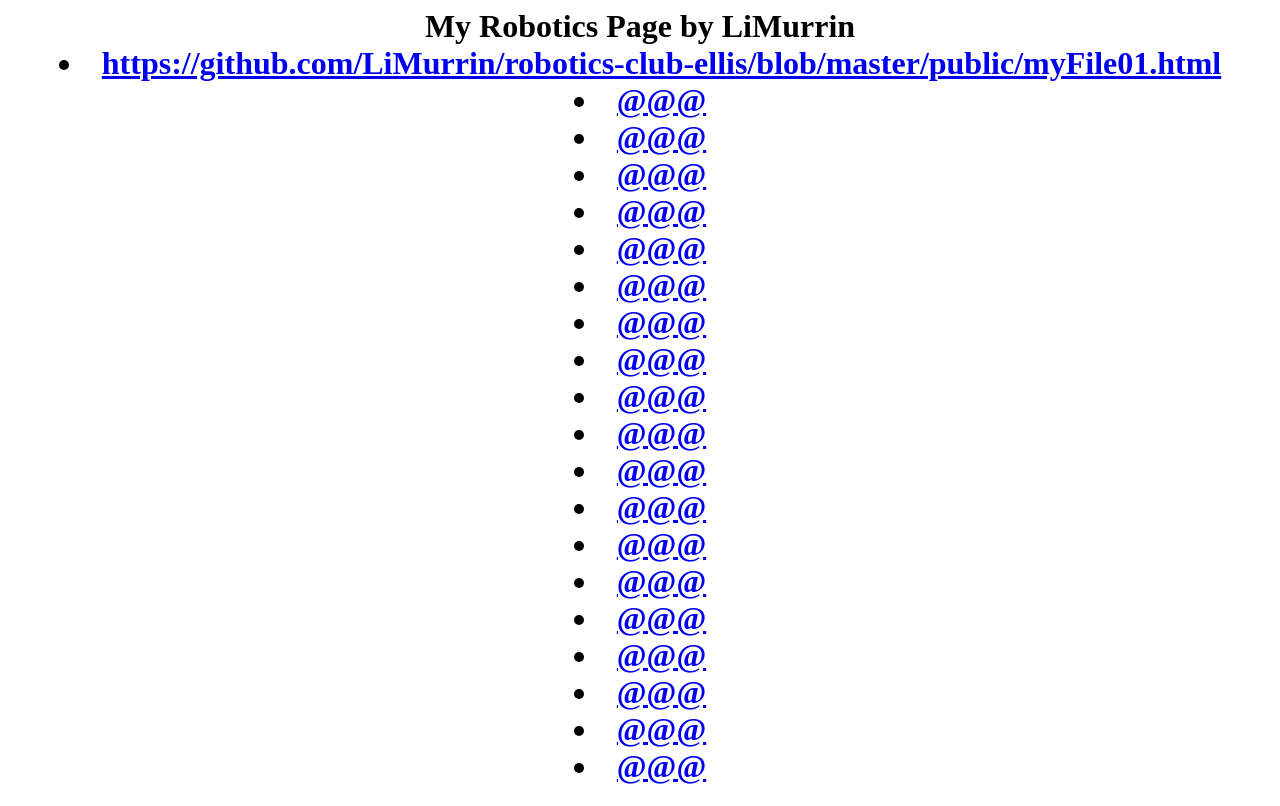
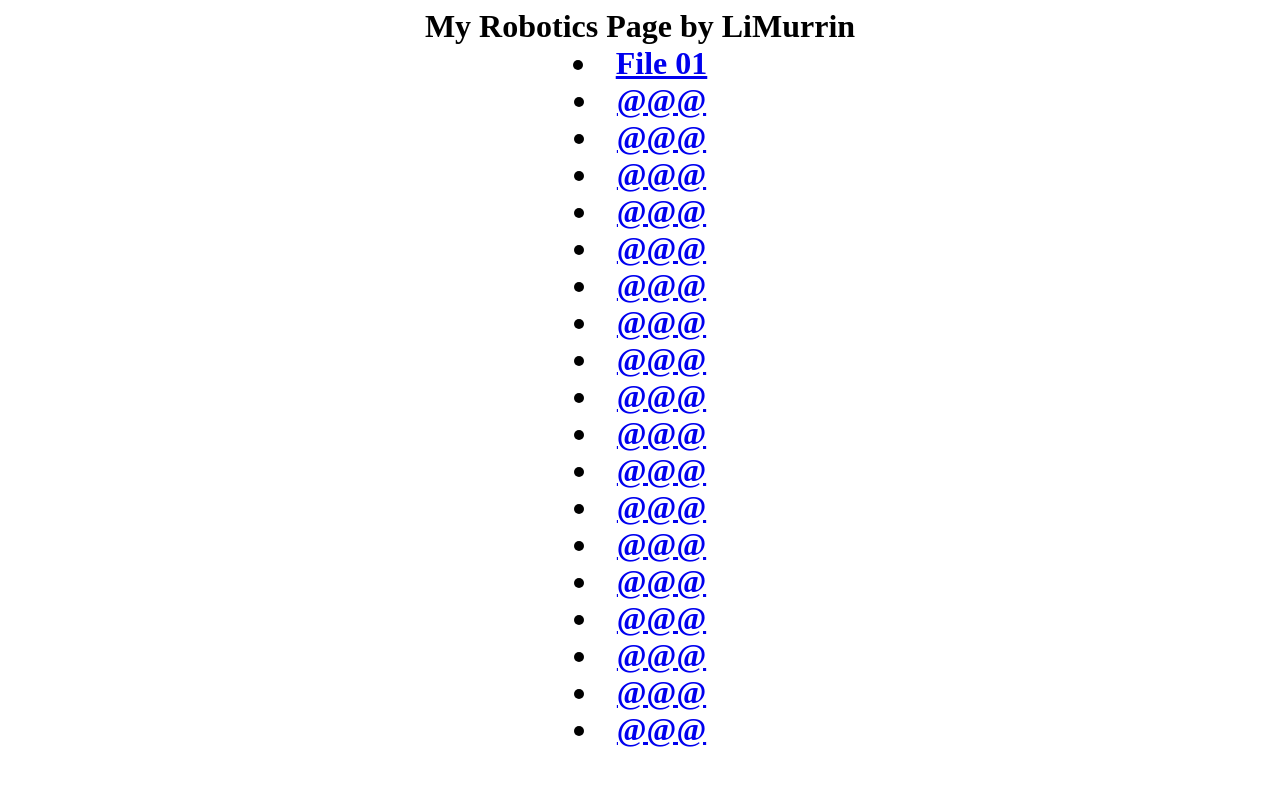
Before and after one commit to LiMurrin/robotics-club-ellis, a plain HTML site: page public/index.html in a window 1280 px wide. Drawn offline with Linux system fonts and the light colour scheme.

Commit message:
Update index.html

```diff
--- a/public/index.html
+++ b/public/index.html
@@ -1,7 +1,7 @@
 <h1 align=center>My Robotics Page by LiMurrin</a>
 
 
-<li><a href='@@@.html'>https://github.com/LiMurrin/robotics-club-ellis/blob/master/public/myFile01.html</a>
+<li><a href='https://github.com/LiMurrin/robotics-club-ellis/blob/master/public/myFile01.html'>File 01</a>
 <li><a href='@@@.html'>@@@</a>
 <li><a href='@@@.html'>@@@</a>
 <li><a href='@@@.html'>@@@</a>
@@ -20,4 +20,3 @@
 <li><a href='@@@.html'>@@@</a>
 <li><a href='@@@.html'>@@@</a>
 <li><a href='@@@.html'>@@@</a>
-<li><a href='@@@.html'>@@@</a>
```
